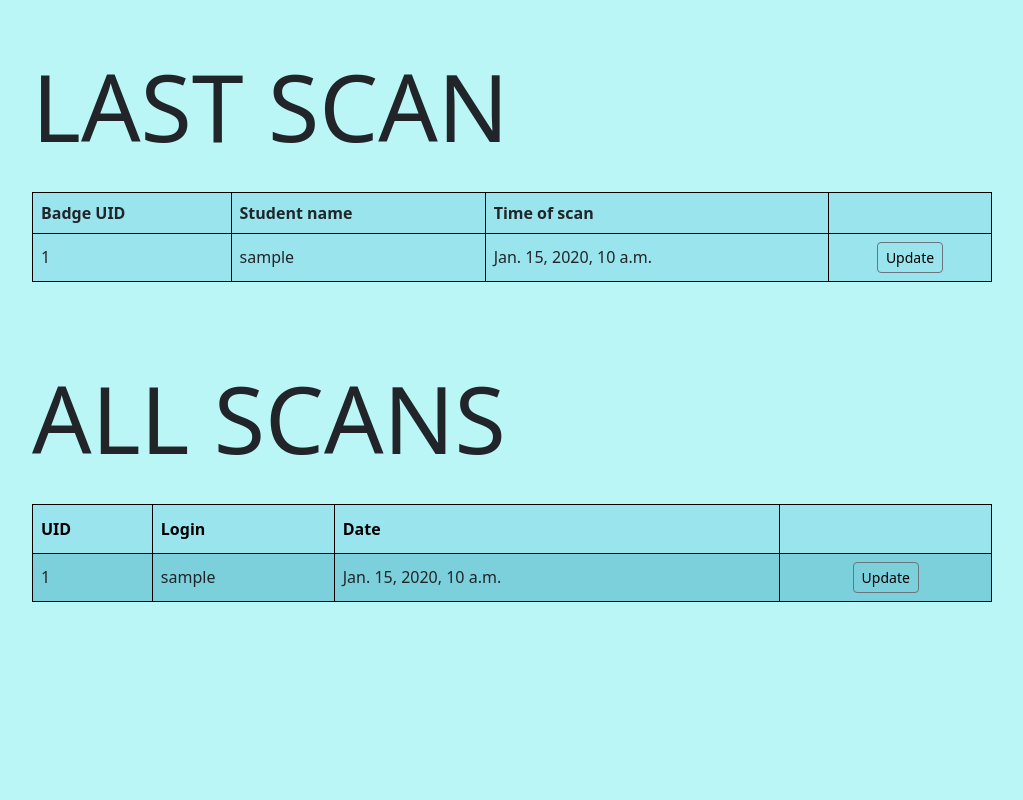
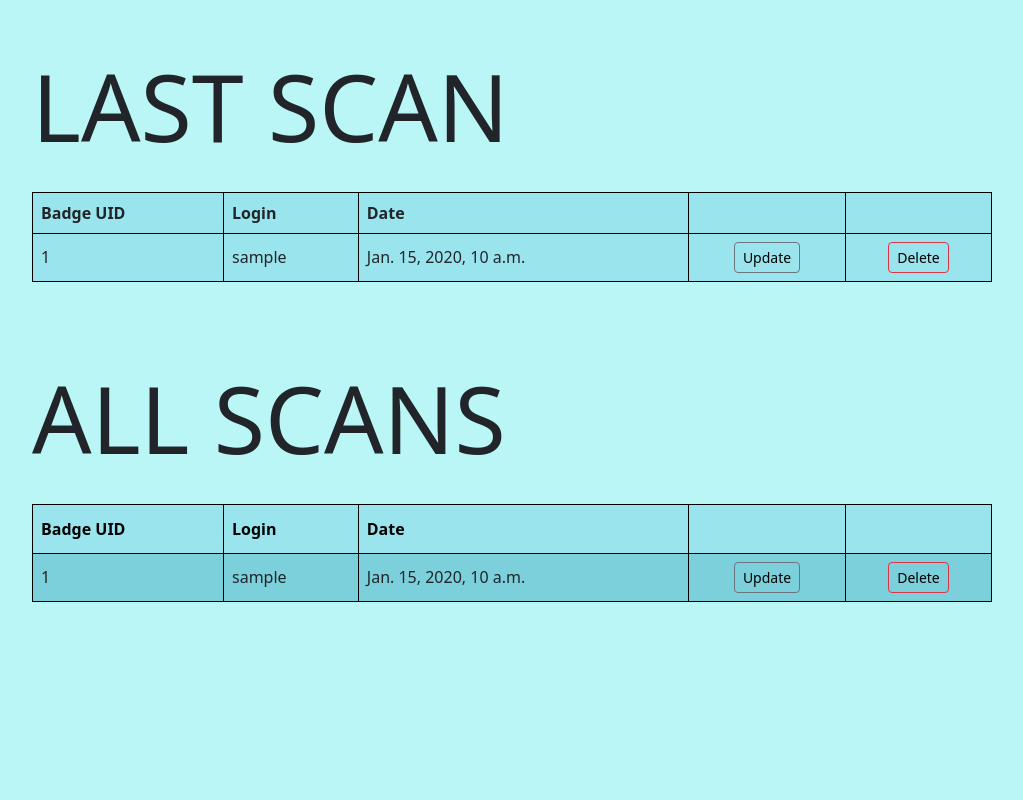
Before and after one commit to 19network42/badger, a Django app: page /scan/ in a window 1280 px wide. Shown: the part 56-856 px from the top of the page, without its empty margins (96-1119 px from the left). Run offline with Django 4.2, Linux system fonts and the light colour scheme; tables that the repository leaves empty hold one stand-in row (values such as "Sample post"); parts of the project's set-up code (start-up, migrations or seed data) failed here and were passed over.

Commit message:
delete scan

```diff
--- a/webapp/api/urls.py
+++ b/webapp/api/urls.py
@@ -1,5 +1,5 @@
 from django.urls import path
-from .views import scan_page
+from .views import scan_page, delete_scan
 
 app_name = 'api'
 
@@ -7,4 +7,5 @@ urlpatterns = [
 	#path('', api, name = 'api'),
 	#path('scans', api, name = 'api'),
 	path('scan/', scan_page, name = 'scan'),
+	path('delete_scan/<int:scan_id>/', delete_scan, name = 'delete_scan'),
 ]
--- a/webapp/api/views.py
+++ b/webapp/api/views.py
@@ -1,6 +1,6 @@
 from asyncio import events
 import re
-from django.shortcuts import render
+from django.shortcuts import redirect, render
 from django.http import HttpResponse
 from badges.models import Badge, Student, StudentBadge
 from pages.models import Event, get_current_event
@@ -97,3 +97,11 @@ def scan_history(request, *args, **kwargs):
 		'scans': Scan.objects.all()
 	}
 	return render(request, "scan.html", context)
+
+@login_required(login_url='accounts:login')
+def	delete_scan(request, scan_id):
+	scan = Scan.objects.get(pk=scan_id)
+	if request.method == "POST":
+		scan.delete()
+		return redirect('api:scan')
+	return render(request, 'delete_event.html', {'scan': scan})
--- a/webapp/template/scans.html
+++ b/webapp/template/scans.html
@@ -7,8 +7,9 @@
 	<table class="last_scan">
 		<tr>
 			<th>Badge UID</th>
-			<th>Student name</th>
-			<th>Time of scan</th>
+			<th>Login</th>
+			<th>Date</th>
+			<th></th>
 			<th></th>
 		</tr>
 		<tr>
@@ -17,14 +18,17 @@
 			<td>{{ current_scan.date }}</td>
 			<td align="center"><a href="{% url 'badges:update_studentbadge' current_scan.pk %}"
 				class="btn btn-outline-secondary btn-sm">Update</a></td>
+			<td align="center"><a href="{% url 'api:delete_scan' current_scan.id %}"
+				class="btn btn-outline-danger btn-sm">Delete</a></td>
 			</tr>
 		</table>
 		<h1>ALL SCANS</h1>
 		<table class="scan_page_table">
 			<tr>
-				<th>UID</th>
+				<th>Badge UID</th>
 				<th>Login</th>
 				<th>Date</th>
+				<th></th>
 				<th></th>
 			</tr>
 			{% for scan in scans reversed %}
@@ -34,6 +38,8 @@
 				<td>{{ scan.date }}</td>
 				<td align="center"><a href="{% url 'badges:update_studentbadge' scan.pk %}"
 					class="btn btn-outline-secondary btn-sm">Update</a></td>
+				<td align="center"><a href="{% url 'api:delete_scan' scan.id %}"
+					class="btn btn-outline-danger btn-sm">Delete</a></td>
 		</tr>
 		{% endfor %}
 	</table>
```
Also changed, not shown: webapp/template/delete_scan.html (added, +14 -0 lines). Lines whose indentation alone changed are shown as unchanged.
